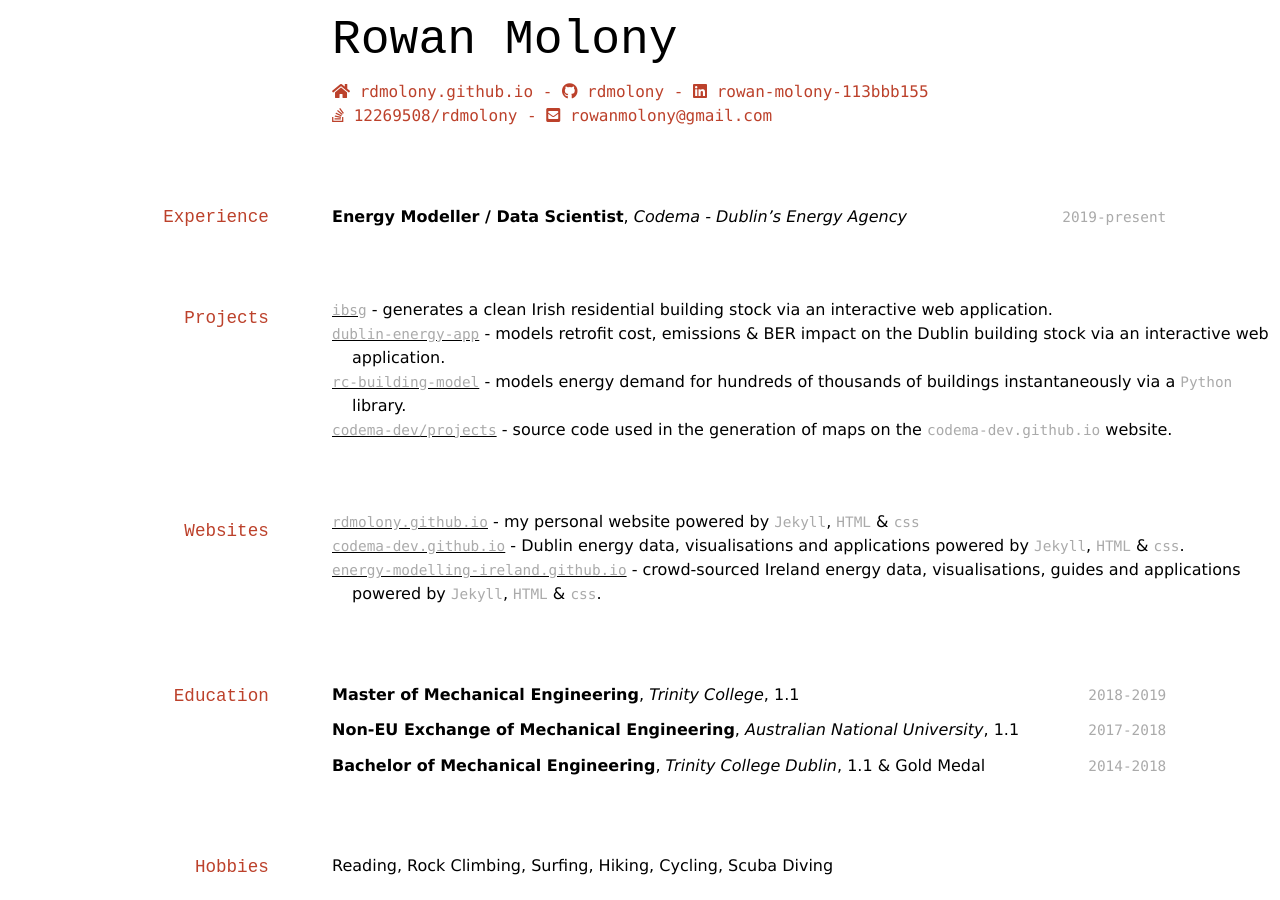
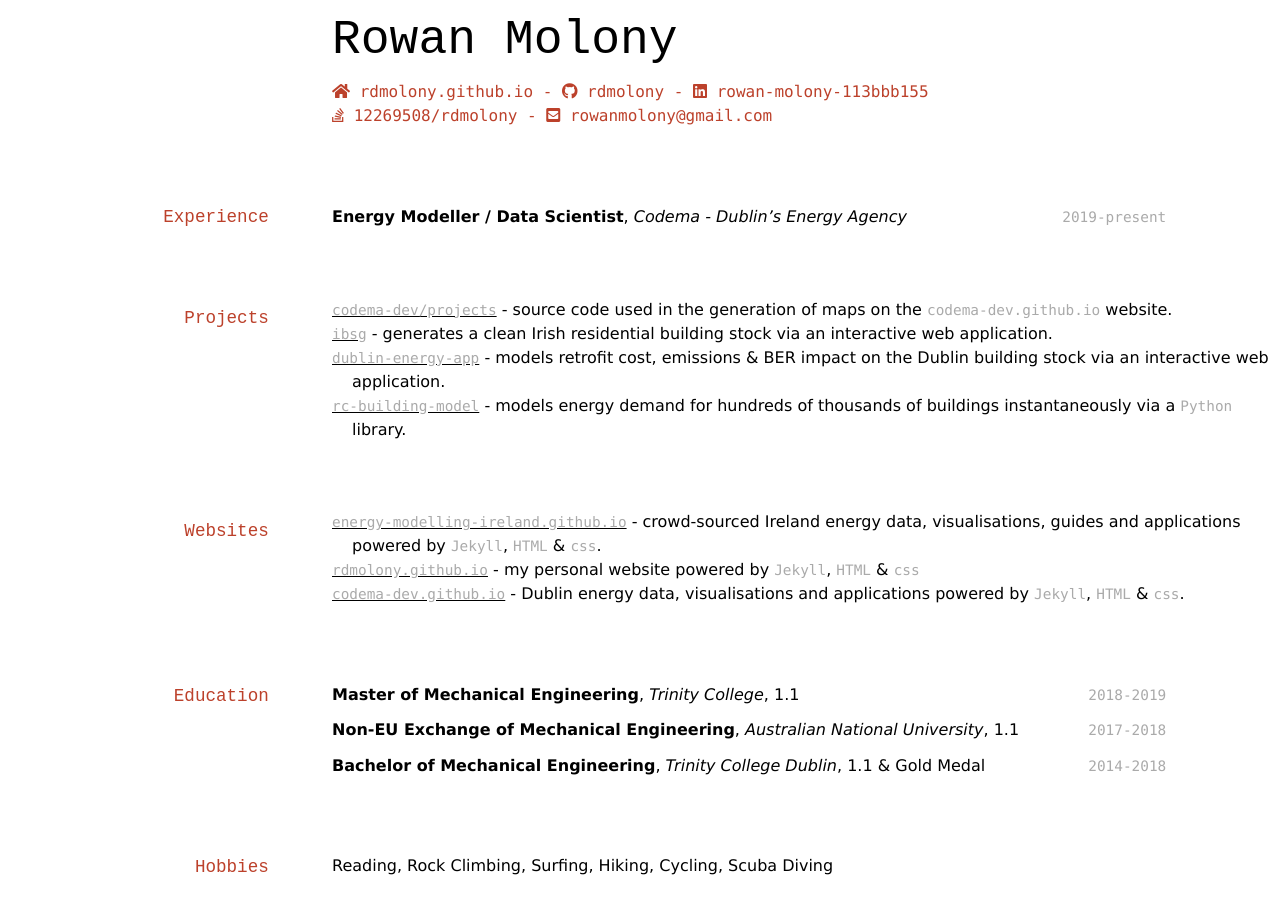
Before and after one commit to rdmolony/rdmolony.github.io, a Jekyll site: the page built from _pages/cv.md, in a window 1280 px wide and 900 px high. Built offline with Jekyll 4.4.1, drawn with Linux system fonts in a browser that asks for light colours.

```diff
--- a/_pages/cv.md
+++ b/_pages/cv.md
@@ -20,16 +20,16 @@ permalink: "/cv/"
 
 ## Projects
 
+- [`codema-dev/projects`](/blog/codema-dev-projects) - source code used in the generation of maps on the `codema-dev.github.io` website.
 - [`ibsg`](/blog/irish-building-stock-generator) - generates a clean Irish residential building stock via an interactive web application.
 - [`dublin-energy-app`](/blog/dublin-energy-app/) - models retrofit cost, emissions & BER impact on the Dublin building stock via an interactive web application.
 - [`rc-building-model`](/blog/rc-building-model) - models energy demand for hundreds of thousands of buildings instantaneously via a `Python` library.
-- [`codema-dev/projects`](/blog/codema-dev-projects) - source code used in the generation of maps on the `codema-dev.github.io` website.
 
 ## Websites
 
+- [`energy-modelling-ireland.github.io`](/blog/energy-modelling-ireland-website/) - crowd-sourced Ireland energy data, visualisations, guides and applications powered by `Jekyll`, `HTML` & `css`.
 - [`rdmolony.github.io`](/) - my personal website powered by `Jekyll`, `HTML` & `css`
 - [`codema-dev.github.io`](/blog/codema-dev-website/) - Dublin energy data, visualisations and applications powered by `Jekyll`, `HTML` & `css`.
-- [`energy-modelling-ireland.github.io`](/blog/energy-modelling-ireland-website/) - crowd-sourced Ireland energy data, visualisations, guides and applications powered by `Jekyll`, `HTML` & `css`.
 
 ## Education
 
```
Also changed, not shown: _posts/2021-08-09-energy-modelling-ireland-website.md (renamed from _posts/2021-07-30-energy-modelling-ireland-website.md, +1 -1 lines), _posts/2021-08-09-codema-dev-projects.md (renamed from _posts/2021-08-08-codema-dev-projects.md).
